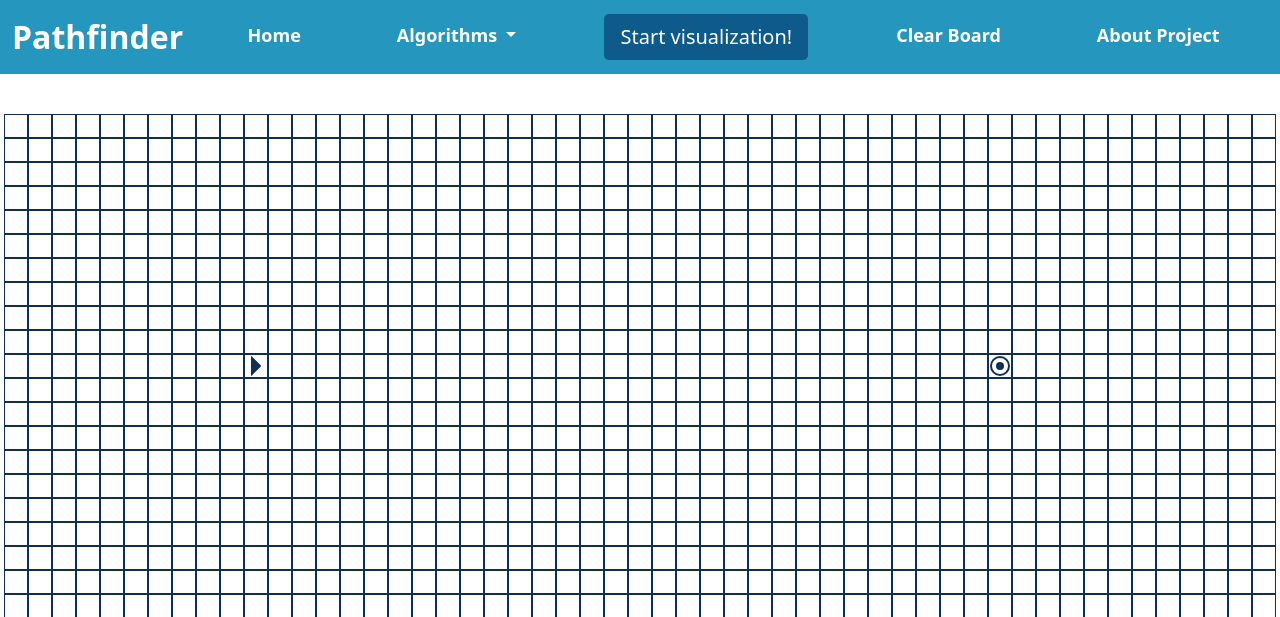
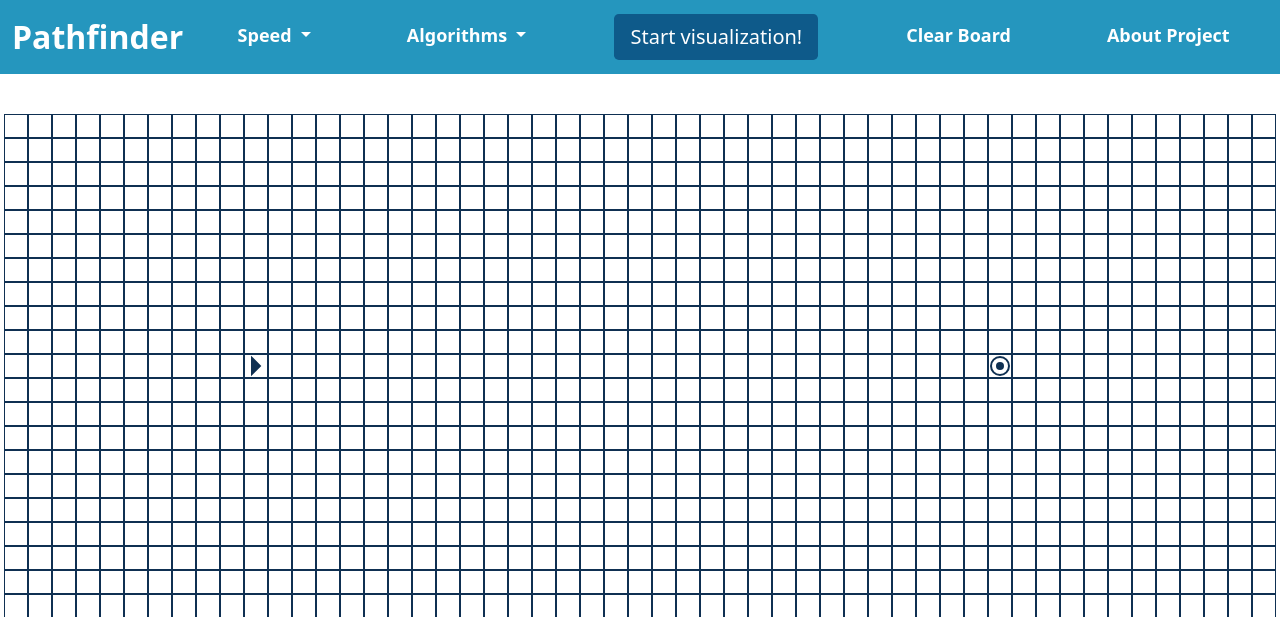
Before and after one commit to pprzemek56/pathfinder, a Python web app: template templates/index.html in a window 1280 px wide. Shown: the top 617 px of the page. Run offline with Jinja, Linux system fonts and the light colour scheme; the template is opened without the code that fills it, so the values that code supplies are empty.

Commit message:
add speed button and clear board button

```diff
--- a/templates/index.html
+++ b/templates/index.html
@@ -21,8 +21,15 @@
             </button>
             <div class="collapse navbar-collapse" id="navbarSupportedContent">
               <ul class="navbar-nav me-auto mb-2 mb-lg-0">
-                <li class="nav-item">
-                  <a class="nav-link active" aria-current="page" href="#">Home</a>
+                <li class="nav-item dropdown">
+                  <a class="nav-link dropdown-toggle" href="#" id="speed" role="button" data-bs-toggle="dropdown" aria-expanded="false">
+                    Speed
+                  </a>
+                  <ul class="dropdown-menu" aria-labelledby="speed">
+                    <li><a class="dropdown-item" href="#" id="fast">Fast</a></li>
+                    <li><a class="dropdown-item" href="#" id="medium">Medium</a></li>
+                    <li><a class="dropdown-item" href="#" id="slow">Slow</a></li>
+                  </ul>
                 </li>
                 <li class="nav-item dropdown">
                   <a class="nav-link dropdown-toggle" href="#" id="algorithms" role="button" data-bs-toggle="dropdown" aria-expanded="false">
@@ -38,7 +45,7 @@
                   <button type="button" class="btn btn-primary btn-lg" id="start_btn">Start visualization!</button>
                 </li>
                 <li class="nav-item">
-                  <a class="nav-link" href="#">Clear Board</a>
+                  <a class="nav-link" href="#" id="clear_board">Clear Board</a>
                 </li>
                 <li class="nav-item">
                   <a class="nav-link" href="#">About Project</a>
--- a/templates/js/pathfinder.js
+++ b/templates/js/pathfinder.js
@@ -177,12 +177,19 @@ document.getElementById('dfs').addEventListener('click', selectAlgorithm);
 document.getElementById('bfs').addEventListener('click', selectAlgorithm);
 document.getElementById('dijkstra').addEventListener('click', selectAlgorithm);
 document.getElementById("start_btn").addEventListener('click', startVisualization);
+document.getElementById('fast').addEventListener('click', initSpeed);
+document.getElementById('medium').addEventListener('click', initSpeed);
+document.getElementById('slow').addEventListener('click', initSpeed);
 
 let algorithm = null
-//50 - fast
-//300 - medium
-//600 - slow
-const duration = 600;
+let duration = null;
+
+function initSpeed(event){
+    let speed = event.target.id;
+    if (speed === "fast") duration = 50;
+    else if(speed === "medium") duration = 300;
+    else duration = 600;
+}
 
 function selectAlgorithm(event){
     event.preventDefault();
@@ -258,3 +265,17 @@ async function animateAlgorithm(visited, shortestPath) {
         }
     }
 }
+
+
+document.getElementById("clear_board").addEventListener("click", clearBoard);
+
+function clearBoard() {
+    // Initialize the board with empty squares
+    board = initBoard();
+
+    // Clear the canvas
+    ctx.clearRect(0, 0, canvas.width, canvas.height);
+
+    // Redraw the empty board
+    drawBoard();
+}
```
